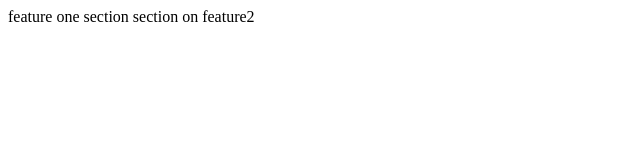
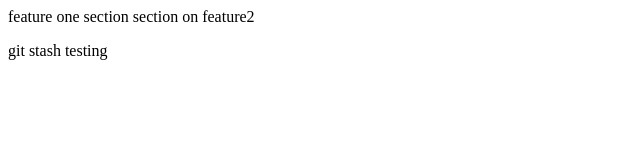
Before and after one commit to MyoThetMaung/git-test, a plain HTML site: page index.html in a window 1280 px wide. Shown: the full height of the page, 0-640 px from the left. Drawn offline with Linux system fonts and the light colour scheme.

Commit message:
gitcommandsfile

```diff
--- a/index.html
+++ b/index.html
@@ -11,5 +11,11 @@
         feature one section
         section on feature2
     </section>
+
+
+    <p>
+        git stash testing
+    </p>
+
 </body>
 </html>
```
Also changed, not shown: git commands.txt (added).
